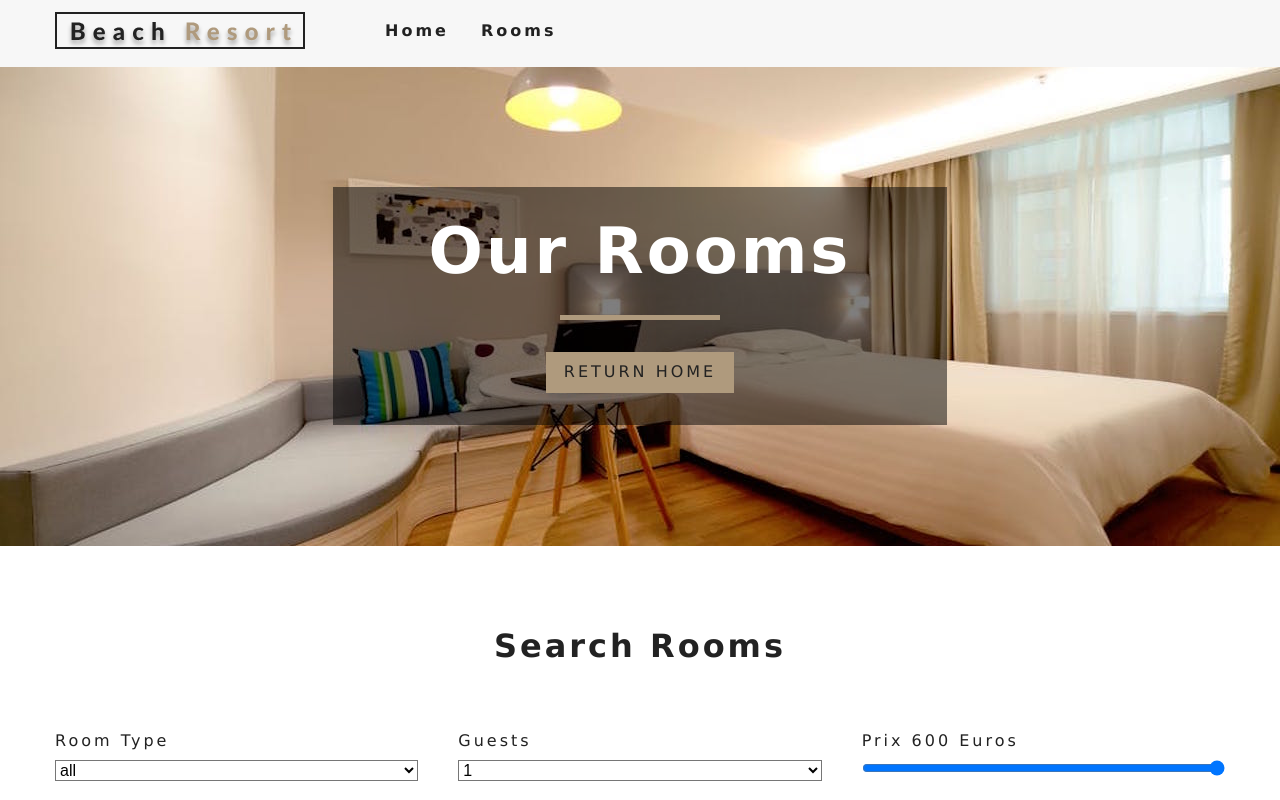
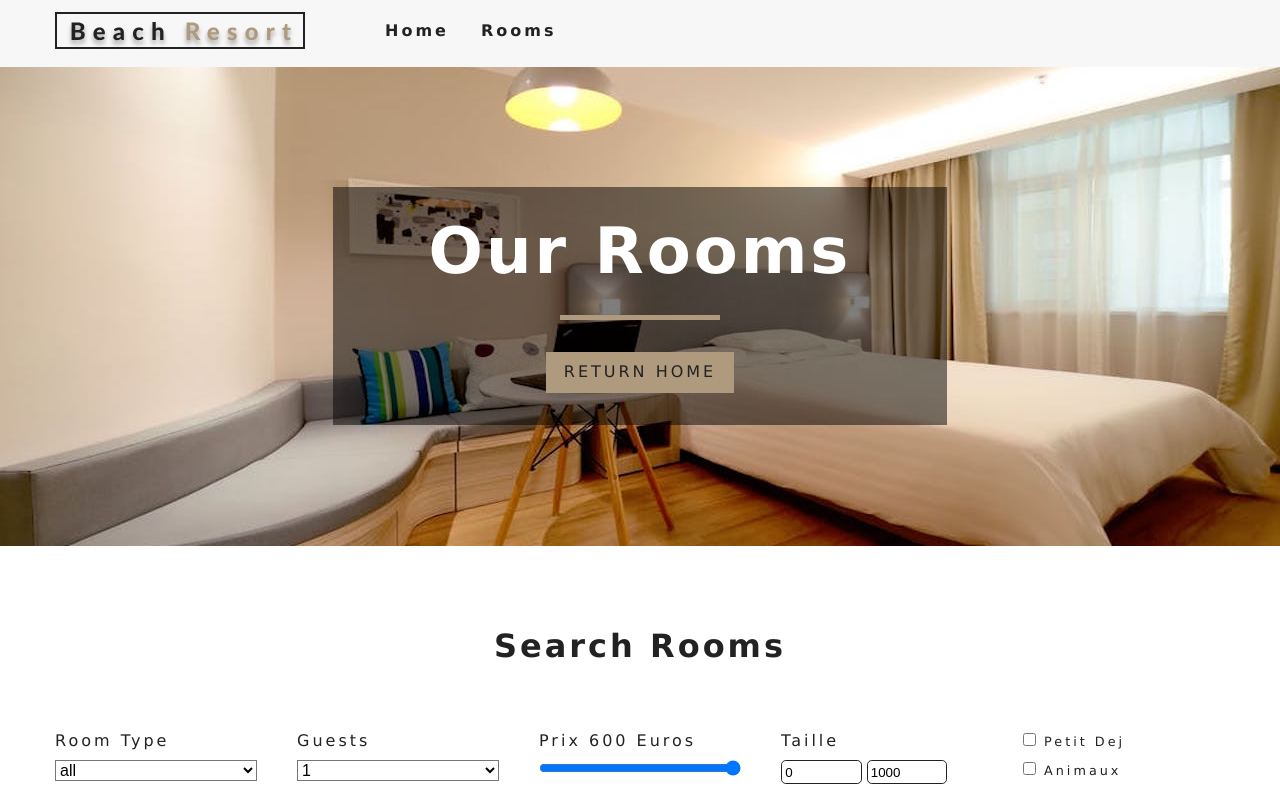
Before and after one commit to ArnaudDuthoit/ReactBeachResort, a React (Create React App) app: page /rooms in a window 1280 px wide. Shown: the top 800 px of the page. Built offline with nearby package versions, Linux system fonts and the light colour scheme.

Commit message:
V1.0 fonctionnelle

```diff
--- a/src/components/RoomsFilter.js
+++ b/src/components/RoomsFilter.js
@@ -73,6 +73,28 @@ export default function RoomsFilter({rooms}) {
                 <input type='range' name="price" min={minPrice} max={maxPrice} id="price"  value={price} className='form-control' onChange={handleChange} />
             </div>
             {/* end prix */}
+            {/* Taille */}
+            <div className="form-group">
+                <label htmlFor="size"> Taille </label>
+                <div className='size-inputs'>
+                    <input type="number" name="minSize" id='size' value={minSize} onChange={handleChange} className='size-input'/>
+                    <input type="number" name="maxSize" id='size' value={maxSize} onChange={handleChange} className='size-input'/>
+                </div>
+            </div>
+            {/* end Taille */}
+
+            {/* extras*/}
+            <div className="form-group">
+               <div className="single-extra">
+                   <input type="checkbox" name="breakfast" id="breakfast" checked={breakfast} onChange={handleChange}/>
+                   <label htmlFor="breakfast">petit dej</label>
+               </div>
+                <div className="single-extra">
+                    <input type="checkbox" name="pets" id="pets" checked={pets} onChange={handleChange}/>
+                    <label htmlFor="pets">Animaux</label>
+                </div>
+            </div>
+            {/* end extras */}
 
 
         </form>
--- a/src/context.js
+++ b/src/context.js
@@ -66,7 +66,7 @@ class RoomProvider extends Component {
 
     handleChange = event => {
         const target = event.target;
-        const value = event.type === 'checkbox' ? target.checked : target.value;
+        const value = target.type === 'checkbox' ? target.checked : target.value;
 
         const name = event.target.name;
         this.setState({
@@ -101,6 +101,19 @@ class RoomProvider extends Component {
         //filter par prix
         tempRooms = tempRooms.filter(room => room.price <= price);
 
+        //filter par taille
+        tempRooms =  tempRooms.filter(room => room.size >= minSize && room.size <= maxSize);
+
+        //filter breakfast
+       if (breakfast){
+           tempRooms = tempRooms.filter(room =>room.breakfast === true)
+       }
+
+        //filter par animaux
+        if (pets){
+            tempRooms = tempRooms.filter(room =>room.pets === true)
+        }
+
         //change le state
         this.setState({
             sortedRooms: tempRooms
```
